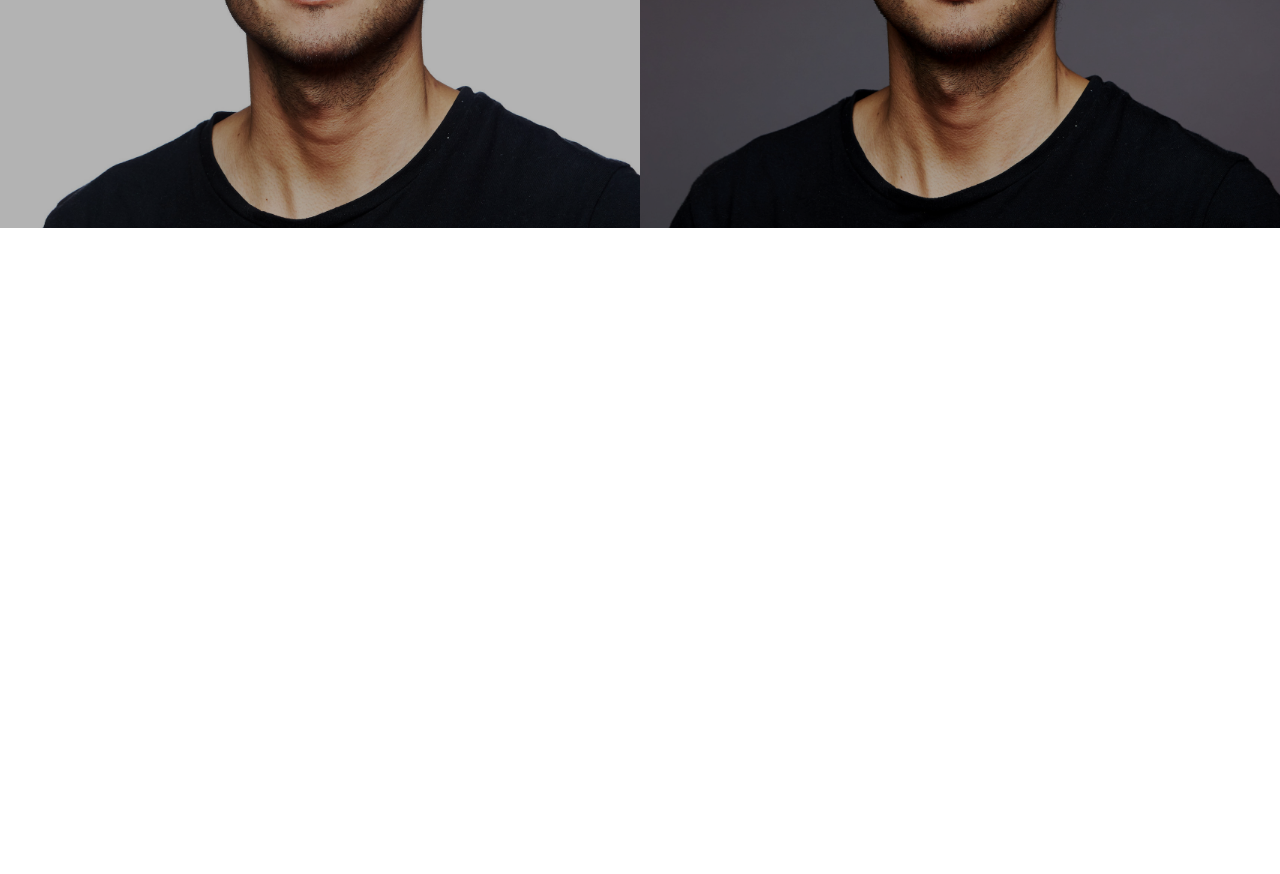
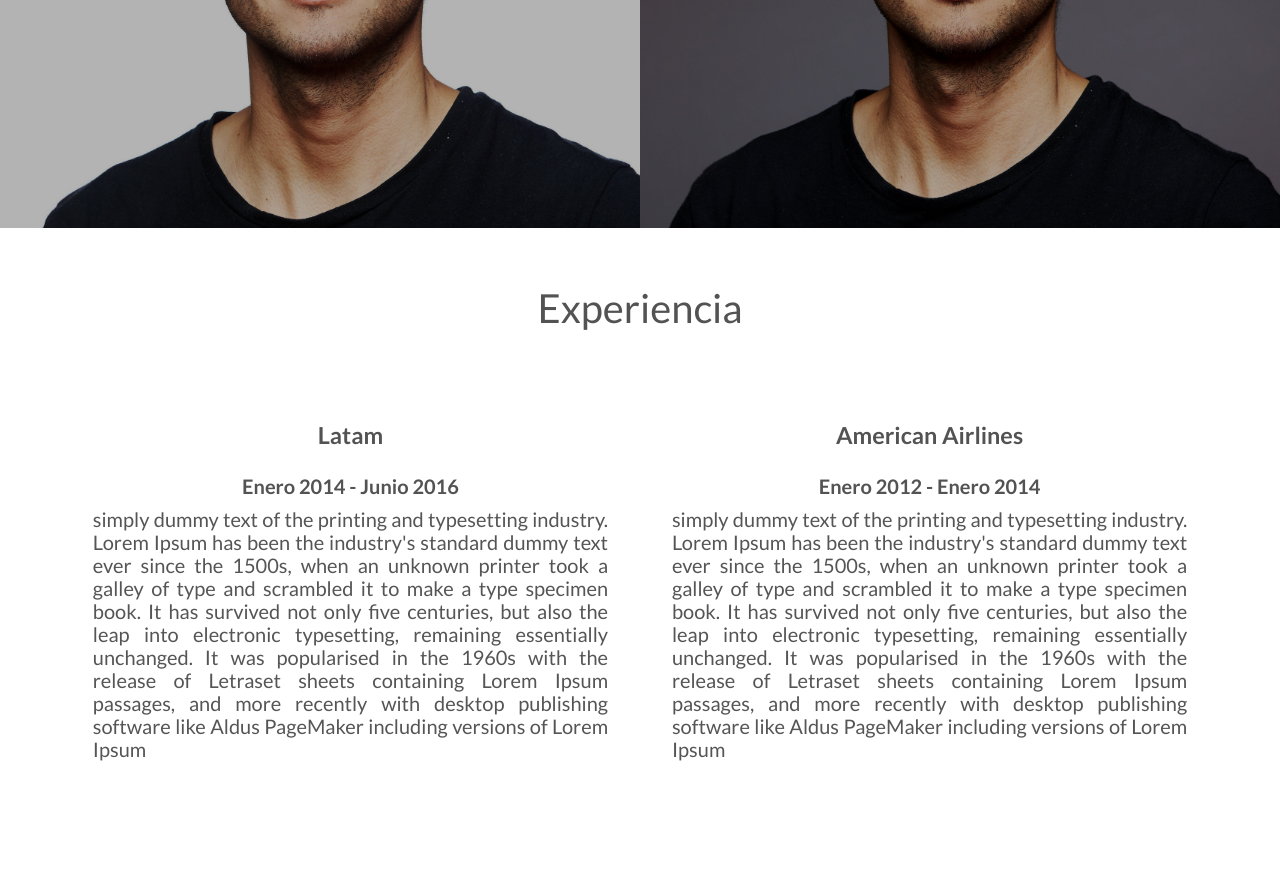
Before and after one commit to alejandrobernalcollazos/mnunez, a plain HTML site: page index.html in a window 1280 px wide. Shown: the part 1405-2279 px from the top of the page. Before the commit the page ends 1656 px from the top, so only its background shows below. Drawn offline with Linux system fonts and the light colour scheme; files whose address does not match are found by name.

Commit message:
MAXI-6 COMO una persona PUEDO ver en cualquier dispositivo la sección “Experiencia” del Curriculum Vitae PARA leerlas

```diff
--- a/index.html
+++ b/index.html
@@ -88,5 +88,28 @@
                             </li>
                         </ul>
                     </section>
+                    <section class="experience">
+                            <div class="row">
+                                <div class="experience-title">
+                                    <h2>Experiencia</h2>
+                                </div>
+                            </div>
+                            <div class="row">
+                                <div class="col span-1-of-2 experience-box">
+                                    <center><h3>Latam</h3></center>
+                                    <center><h4>Enero 2014 - Junio 2016</h4></center>
+                                    <p class="text">simply dummy text of the printing and typesetting industry. Lorem Ipsum has been the industry's standard dummy text ever since the 1500s, when an unknown printer took a galley of type and scrambled it to make a type specimen book. It has survived not only five centuries, but also the leap into electronic typesetting, remaining essentially unchanged. It was popularised in the 1960s with the release of Letraset sheets containing Lorem Ipsum passages, and more recently with desktop publishing software like Aldus PageMaker including versions of Lorem Ipsum</p>
+                                    <br/>
+                                    <i class="icon ion-md-airplane icon-big"></i>
+                                </div>
+                                <div class="col span-1-of-2 experience-box">
+                                    <center><h3>American Airlines</h3></center>
+                                    <center><h4>Enero 2012 - Enero 2014</h4></center>
+                                    <p class="text">simply dummy text of the printing and typesetting industry. Lorem Ipsum has been the industry's standard dummy text ever since the 1500s, when an unknown printer took a galley of type and scrambled it to make a type specimen book. It has survived not only five centuries, but also the leap into electronic typesetting, remaining essentially unchanged. It was popularised in the 1960s with the release of Letraset sheets containing Lorem Ipsum passages, and more recently with desktop publishing software like Aldus PageMaker including versions of Lorem Ipsum</p>
+                                    <br/>
+                                    <i class="icon ion-md-airplane icon-big"></i>
+                                </div>
+                            </div>
+                        </section>
     </body>
 </html>
--- a/resourses/css/style.css
+++ b/resourses/css/style.css
@@ -198,3 +198,24 @@ p {
     height: 0;
     visibility: hidden;
 }
+/* --------------------------------*/
+/* EXPERIENCIE SECTION */
+/* --------------------------------*/
+
+.experience-title {
+    margin-top: 5%;
+    margin-bottom: 5%;
+    margin-left: auto;
+    margin-right: auto;
+    width: 50%;
+}
+
+.experience-title h2 {
+    font-size: 2em;
+    text-align: center;
+}
+
+.experience-box {
+    padding: 2%;
+    margin-bottom: 5%;
+}
```
